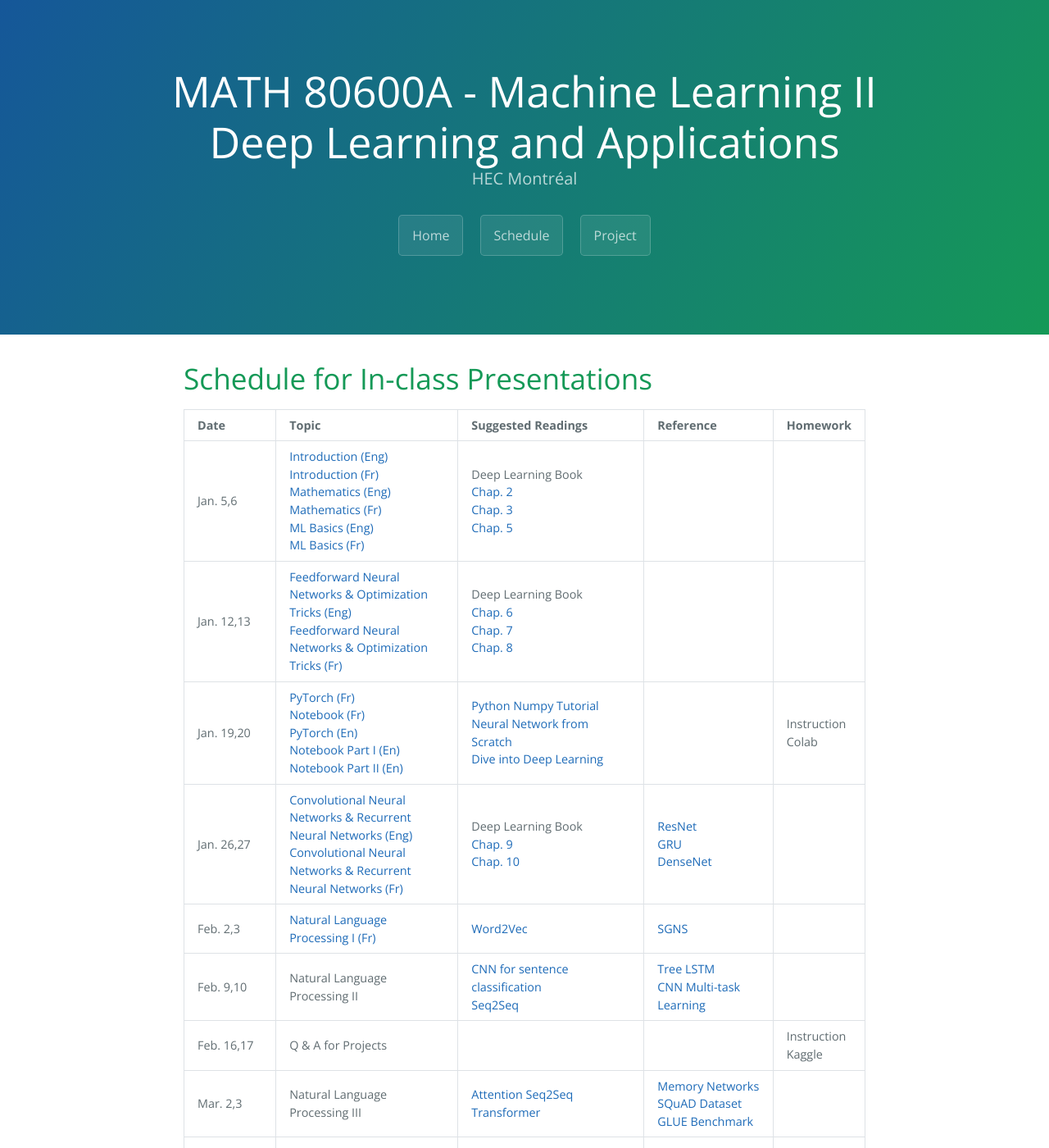
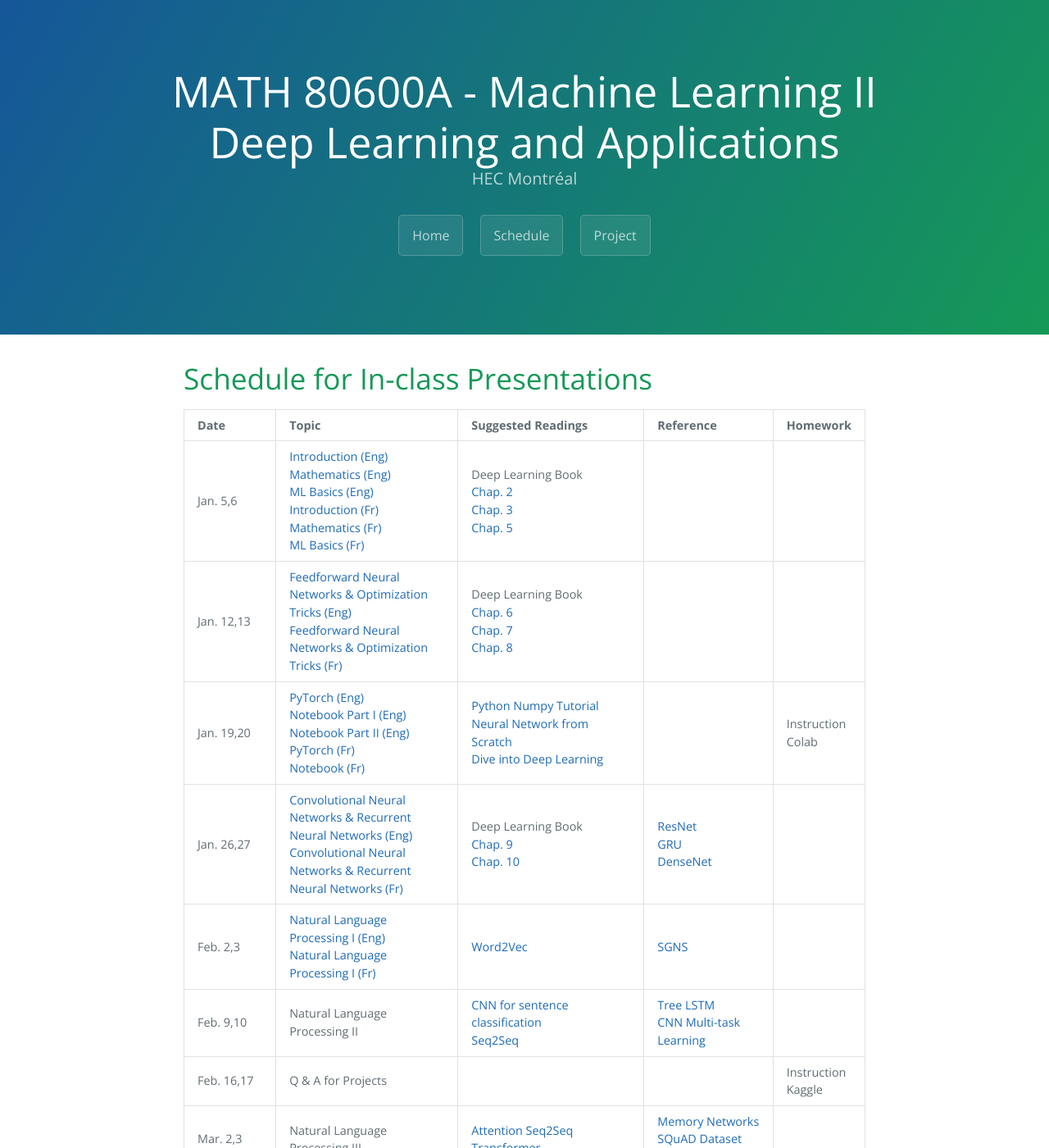
Before and after one commit to DeepGraphLearning/Math80600A_2022W, a Jekyll site: the page built from schedule.md, in a window 1280 px wide and 1400 px high. Shown: the whole window at 82% size. Built offline with Jekyll 4.4.1, drawn with Linux system fonts in a browser that asks for light colours.

Commit message:
Update schedule.md

```diff
--- a/schedule.md
+++ b/schedule.md
@@ -8,14 +8,14 @@ schedule:
     topics:
     - name: Introduction (Eng)
       url: https://www.dropbox.com/scl/fi/pxvhbtvn7kc5a6w4acna5/Week1-Intro.pptx?dl=0&rlkey=z99e8opm9si45a3irrwpo9lv4
+    - name: Mathematics (Eng)
+      url: https://www.dropbox.com/s/a81iqbq875sfiqa/Week1-Maths.pdf?dl=0
+    - name: ML Basics (Eng)
+      url: https://www.dropbox.com/s/tsjrj7awawli5ax/Week1-ML.pdf?dl=0
     - name: Introduction (Fr)
       url: https://www.dropbox.com/s/qbfkq13vfrvs94d/Week1-Intro-Fr.pdf?dl=0
-    - name: Mathematics (Eng)
-      url: https://www.dropbox.com/s/a81iqbq875sfiqa/Week1-Maths.pdf?dl=0
     - name: Mathematics (Fr)
       url: https://www.dropbox.com/scl/fi/9s1z3aj94omm1c31i3i74/Week1-Maths-Fr.pptx?dl=0&rlkey=zmvys8noegv5he9x19p0t7ccd
-    - name: ML Basics (Eng)
-      url: https://www.dropbox.com/s/tsjrj7awawli5ax/Week1-ML.pdf?dl=0
     - name: ML Basics (Fr)
       url: https://www.dropbox.com/scl/fi/s9tasll7x6v9rdy2y57k7/Week1-ML-Fr.pptx?dl=0&rlkey=xk5xh1s0s83rrjkmoui3xnkpp
     readings:
@@ -42,16 +42,16 @@ schedule:
         url: http://www.deeplearningbook.org/contents/optimization.html
   - date: Jan. 19,20
     topics:
+      - name: PyTorch (Eng)
+        url: https://www.dropbox.com/s/8b4g20nbyfe12ir/2022_Deep%20Learning%20Frameworks.pdf?dl=0
+      - name: Notebook Part I (Eng)
+        url: https://colab.research.google.com/drive/194KrzIRPRVJbVg2LcQH8-hSl-fjrcUdz?usp=sharing
+      - name: Notebook Part II (Eng)
+        url: https://colab.research.google.com/drive/1sTdqVEJUzBMcXI_NOXVrdfzP4D_xzWwy?usp=sharing
       - name: PyTorch (Fr)
         url: https://www.dropbox.com/s/bb5x16tp9j17gy0/S4-Pytorch.pdf?dl=0
       - name: Notebook (Fr)
         url: https://www.dropbox.com/s/3a678a33w4hmh4g/Introduction_%C3%A0_Pytorch.ipynb?dl=0
-      - name: PyTorch (En)
-        url: https://www.dropbox.com/s/8b4g20nbyfe12ir/2022_Deep%20Learning%20Frameworks.pdf?dl=0
-      - name: Notebook Part I (En)
-        url: https://colab.research.google.com/drive/194KrzIRPRVJbVg2LcQH8-hSl-fjrcUdz?usp=sharing
-      - name: Notebook Part II (En)
-        url: https://colab.research.google.com/drive/1sTdqVEJUzBMcXI_NOXVrdfzP4D_xzWwy?usp=sharing
     readings:
       - name: Python Numpy Tutorial
         url: http://cs231n.github.io/python-numpy-tutorial/
@@ -85,6 +85,8 @@ schedule:
         url: https://arxiv.org/abs/1608.06993
   - date: Feb. 2,3
     topics:
+      - name: Natural Language Processing I (Eng)
+        url: https://www.dropbox.com/s/ds4jlcbpvfrdl4r/Week5-DL4NLP-part1.pdf?dl=0
       - name: Natural Language Processing I (Fr)
         url: https://www.dropbox.com/s/yrgndvmakd9jmos/S5-RNN.pdf?dl=0
     readings:
```
